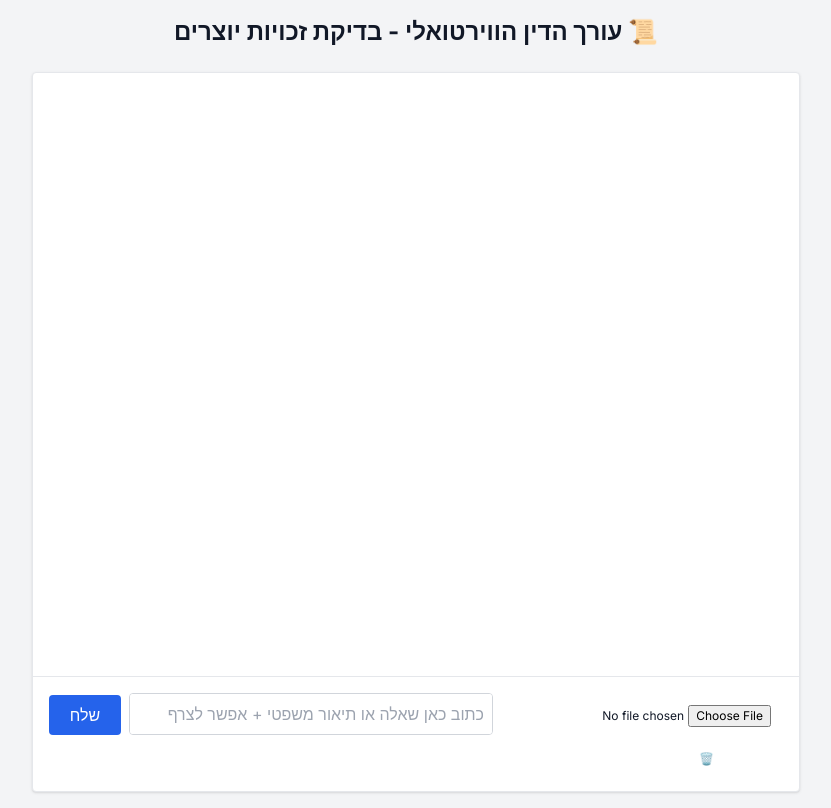
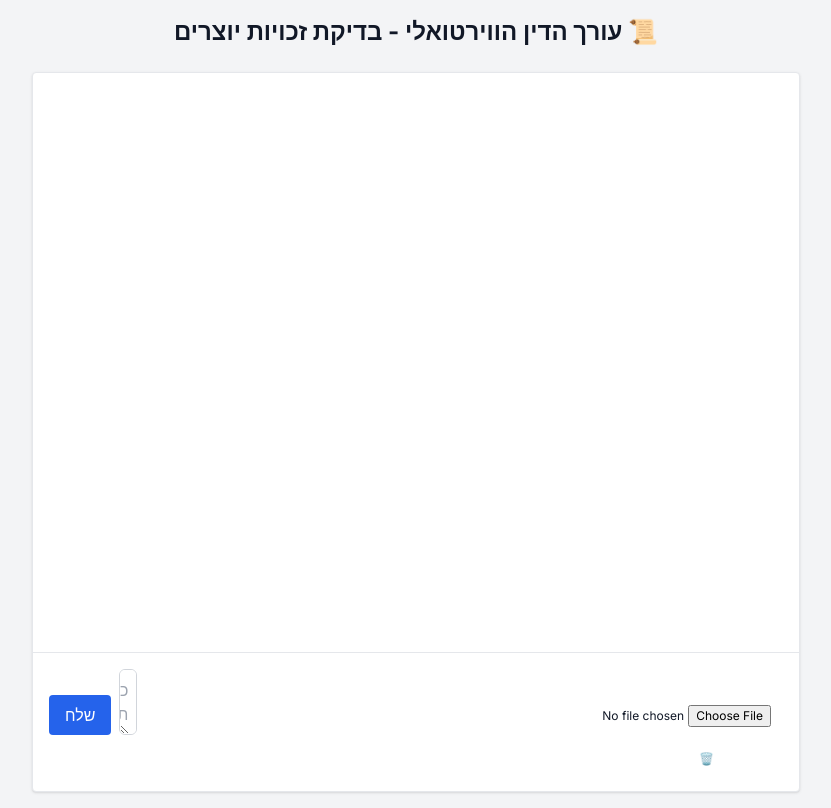
Before and after one commit to Avraham-prog/copyright-checker, a Next.js app: page / in a window 1280 px wide. Shown: the whole page, without its empty margins (224-1055 px from the left). Built offline with nearby package versions, Linux system fonts and the light colour scheme.

Commit message:
Update FormDataSender.tsx

```diff
--- a/components/FormDataSender.tsx
+++ b/components/FormDataSender.tsx
@@ -45,6 +45,20 @@ export default function FormDataSender() {
     return date.toLocaleTimeString([], { hour: "2-digit", minute: "2-digit" });
   };
 
+  const summarizeHistory = (history: Message[], maxLength = 2000) => {
+    const summary: string[] = [];
+    let length = 0;
+
+    for (let i = history.length - 1; i >= 0; i--) {
+      const item = history[i];
+      const line = `${item.type === "user" ? "שאלה" : "תשובה"}: ${item.prompt}${item.response ? "\nתשובה: " + item.response : ""}`;
+      length += line.length;
+      if (length > maxLength) break;
+      summary.unshift(line);
+    }
+    return summary.join("\n---\n");
+  };
+
   const handleSubmit = async () => {
     if (!prompt && !file) {
       setError("יש להזין טקסט או לבחור קובץ מדיה");
@@ -70,16 +84,19 @@ export default function FormDataSender() {
         imageUrl = cloudinaryRes.data.secure_url;
       }
 
+      const timestamp = Date.now();
+      const updatedMessages = [
+        ...messages,
+        { type: "user", prompt, imageUrl: imageUrl || undefined, timestamp },
+      ];
+
+      setMessages(updatedMessages);
+
+      const summarized = summarizeHistory(updatedMessages);
+
       const formData = new FormData();
-      formData.append("prompt", prompt);
+      formData.append("prompt", `${summarized}\n---\nשאלה חדשה: ${prompt}`);
       if (imageUrl) formData.append("image", imageUrl);
-
-      const timestamp = Date.now();
-
-      setMessages((prev) => [
-        ...prev,
-        { type: "user", prompt, imageUrl: imageUrl || undefined, timestamp },
-      ]);
 
       const res = await fetch(
         process.env.NEXT_PUBLIC_LEGAL_ANALYSIS_API_URL || "",
@@ -126,9 +143,7 @@ export default function FormDataSender() {
           >
             <div
               className={`max-w-[70%] px-4 py-2 rounded-xl shadow-sm whitespace-pre-wrap text-sm ${
-                msg.type === "user"
-                  ? "bg-green-100 text-right"
-                  : "bg-gray-100 text-left"
+                msg.type === "user" ? "bg-green-100 text-right" : "bg-gray-100 text-left"
               }`}
             >
               <div className="text-[10px] text-gray-400 mb-1">
@@ -157,7 +172,7 @@ export default function FormDataSender() {
       </div>
 
       <div className="border-t p-4 space-y-2">
-        <div className="grid grid-cols-[auto_1fr_auto] gap-2 items-end w-full">
+        <div className="flex items-end gap-2 w-full">
           <Input
             type="file"
             onChange={(e) => setFile(e.target.files?.[0] || null)}
@@ -165,22 +180,19 @@ export default function FormDataSender() {
             title="צרף קובץ"
           />
           <Textarea
-            rows={1}
+            rows={2}
             placeholder="כתוב כאן שאלה או תיאור משפטי + אפשר לצרף קובץ"
             value={prompt}
             onChange={(e) => setPrompt(e.target.value)}
-            className="min-h-[42px] resize-none"
+            className="flex-1 min-h-[40px] resize-y rounded-md"
           />
-          <Button onClick={handleSubmit} disabled={loading} className="min-w-[72px]">
-            {loading ? "⏳" : "שלח"}
+          <Button onClick={handleSubmit} disabled={loading}>
+            {loading ? "⏳ חושב..." : "שלח"}
           </Button>
         </div>
         <div className="flex justify-between">
           {error && <p className="text-red-600 text-sm">❌ {error}</p>}
-          <Button
-            className="text-xs text-gray-500 bg-transparent hover:bg-gray-100"
-            onClick={handleReset}
-          >
+          <Button className="text-xs text-gray-500 bg-transparent hover:bg-gray-100" onClick={handleReset}>
             נקה שיחה 🗑️
           </Button>
         </div>
```
